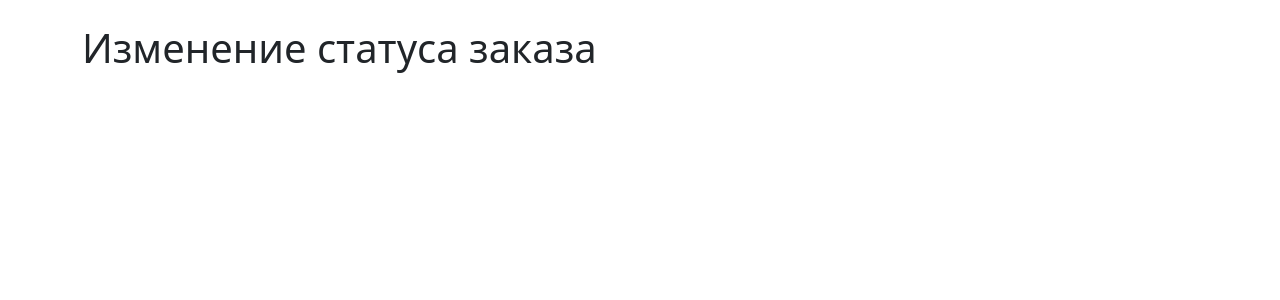
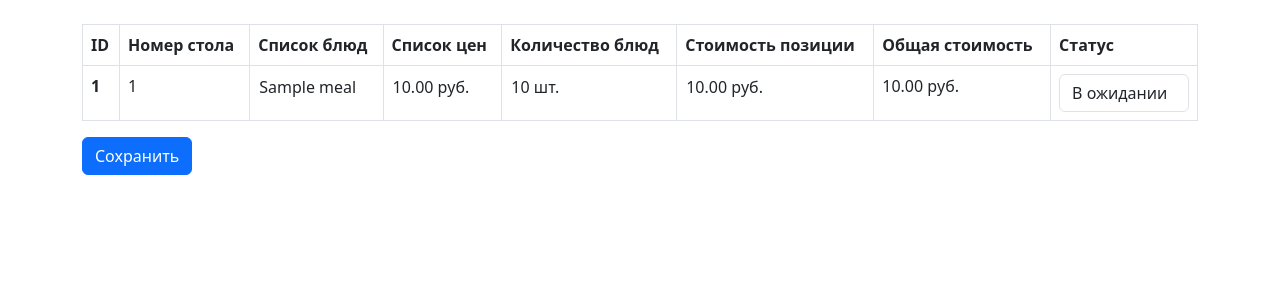
Before and after one commit to examplesOfWorks/cafe, a Django app: page /edit-status/1 in a window 1280 px wide. Shown: the part 56-356 px from the top of the page. Run offline with Django 4.2, Linux system fonts and the light colour scheme; tables that the repository leaves empty hold one stand-in row (values such as "Sample post"); some libraries are stand-ins or nearby versions.

Commit message:
реализация изменения статуса заказа и некоторые дополнения в шаблонах

```diff
--- a/orders/forms.py
+++ b/orders/forms.py
@@ -53,3 +53,20 @@ class CreateMealForm(forms.ModelForm):
             'required': 'required',
         })
         )
+
+class EditStatusForm(forms.ModelForm):
+    class Meta:
+        model = Orders
+        fields = ['status']
+
+    status = forms.ChoiceField(
+        label='Статус',
+        widget=forms.Select(
+            attrs={'class': 'form-control'}
+            ),
+        choices=[
+            ("В ожидании", "В ожидании"),
+            ("Готово", "Готово"),
+            ("Оплачено", "Оплачено"),
+        ],
+    )
--- a/orders/templates/404.html
+++ b/orders/templates/404.html
@@ -3,5 +3,5 @@
 
 {% block content %}
 <h1>Страница не найдена</h1>
-{{ exception }}
+<p class="lead mt-3" >{{ exception }}</p>
 {% endblock content %}
--- a/orders/templates/edit_status.html
+++ b/orders/templates/edit_status.html
@@ -2,5 +2,68 @@
 {% load static %}
 
 {% block content %}
-<h1>{{ title }}<h1>
+    <form method="post">
+        {% csrf_token %}
+        <table class="table table-bordered">
+            <thead>
+                <tr>
+                    <th>ID</th>
+                    <th>Номер стола</th>
+                    <th>Список блюд</th>
+                    <th>Список цен</th>
+                    <th>Количество блюд</th>
+                    <th>Стоимость позиции</th>
+                    <th>Общая стоимость</th>
+                    <th>Статус</th>
+                </tr>
+            </thead>
+            <tbody>
+                {% for order in orders %}
+                <tr>
+                    <td><b>{{ order.id }}</b></td>
+                    <td>{{ order.table_number }}</td>
+                    <td>
+                        <table>
+                            {% for item in order.orderitems_set.all %}
+                                <tr>
+                                    <td>{{ item.meal.name }}</td>
+                                </tr>
+                            {% endfor %}
+                        </table>
+                    </td>
+                    <td>
+                        <table>
+                            {% for item in order.orderitems_set.all %}
+                                <tr>
+                                    <td>{{ item.meal.price }} руб.</td>
+                                </tr>
+                            {% endfor %}
+                        </table>
+                    </td>
+                    <td>
+                        <table>
+                            {% for item in order.orderitems_set.all %}
+                                <tr>
+                                    <td>{{ item.quantity }} шт.</td>
+                                </tr>
+                            {% endfor %}
+                        </table>
+                    </td>
+                    <td>
+                        <table>
+                            {% for item in order.orderitems_set.all %}
+                                <tr>
+                                    <td>{{ item.item_price }} руб.</td>
+                                </tr>
+                            {% endfor %}
+                        </table>
+                    </td>
+                    <td>{{ order.total_price }} руб.</td>
+                    <td>{{ form.status }}</td>
+                </tr>
+                {% endfor %}
+            </tbody>
+        </table>
+        <button type="submit" class="btn btn-primary">Сохранить</button>
+    </form>
 {% endblock content %}
--- a/orders/views.py
+++ b/orders/views.py
@@ -2,7 +2,7 @@ from django.http import Http404, HttpResponseNotFound
 from django.shortcuts import render, redirect, get_object_or_404
 from django.db.models import Prefetch
 from orders.models import Orders, OrderItems
-from orders.forms import CreateOrderForm, CreateOrderItemForm, CreateMealForm
+from orders.forms import CreateOrderForm, CreateOrderItemForm, CreateMealForm, EditStatusForm
 from django.forms import ValidationError
 from django.db import transaction
 from django.contrib import messages
@@ -77,11 +77,34 @@ def create_order(request):
         return redirect('orders:create_order')
 
 def edit_status(request, id):
-    context = {
-        'title': 'Изменение статуса заказа',
-    }
+    statuses_list = ['В ожидании', 'Готово', 'Оплачено']
 
-    return render(request, 'edit_status.html', context)
+    orders = Orders.objects.filter(pk=id).prefetch_related(
+            Prefetch(
+                "orderitems_set",
+                queryset=OrderItems.objects.select_related('meal')
+            )
+        )
+
+    try:
+        old_data = get_object_or_404(Orders, id=id)
+    except Exception:
+        raise Http404('Такого заказа не существует')
+
+    if request.method =='POST':
+        form = EditStatusForm(request.POST, instance=old_data)
+        if form.is_valid():
+            form.save()
+            return redirect('/')
+    else:
+        form = EditStatusForm(instance = old_data)
+        context = {
+            'form':form,
+            'statuses_list': statuses_list,
+            'title': 'Изменение статуса',
+            'orders': orders
+        }
+        return render(request, 'edit_status.html', context)
 
 def delete_order(request, id):
     try:
--- a/templates/base.html
+++ b/templates/base.html
@@ -14,11 +14,11 @@
           <button class="navbar-toggler" type="button" data-bs-toggle="collapse" data-bs-target="#navbarTogglerDemo03" aria-controls="navbarTogglerDemo03" aria-expanded="false" aria-label="Toggle navigation">
             <span class="navbar-toggler-icon"></span>
           </button>
-          <a class="navbar-brand" href="#"><b>Cafe</b></a>
+          <a class="navbar-brand" href="/"><b>Cafe</b></a>
           <div class="collapse navbar-collapse" id="navbarTogglerDemo03">
             <ul class="navbar-nav me-auto mb-2 mb-lg-0">
               <li class="nav-item">
-                <a class="nav-link" href="#">Просмотр всех заказов</a>
+                <a class="nav-link" href="/">Просмотр всех заказов</a>
               </li>
               <li class="nav-item">
                 <a class="nav-link" href="#">Расчёт выручки за смену</a>
```
Also changed, not shown: orders/templates/index.html (+33 -12 lines).
